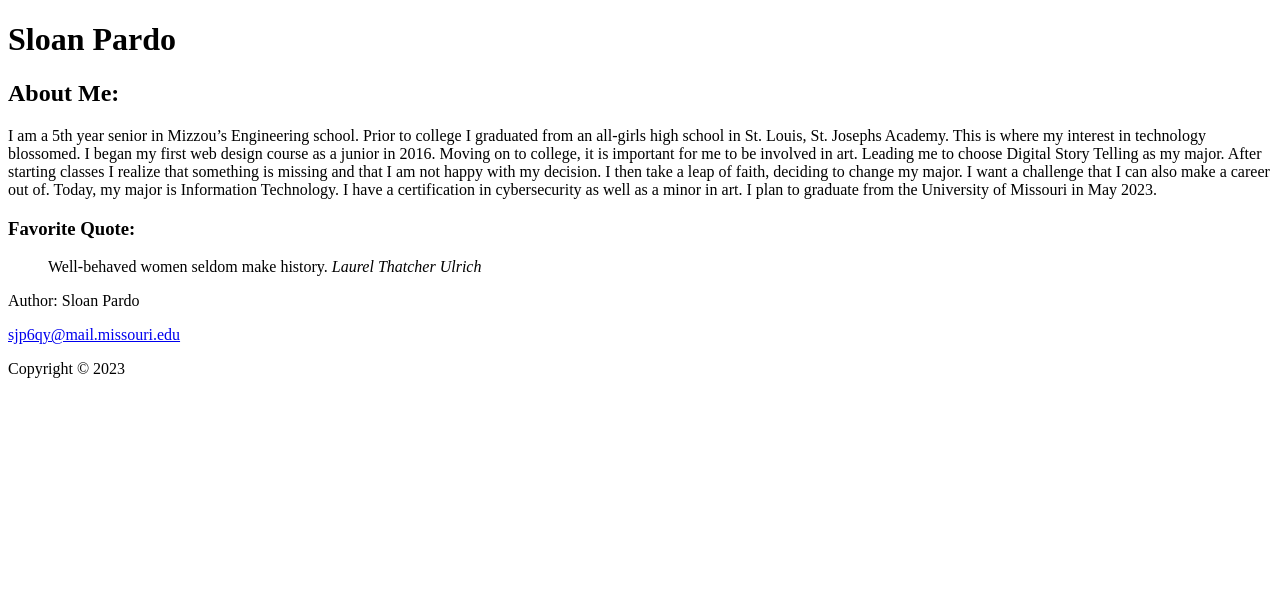
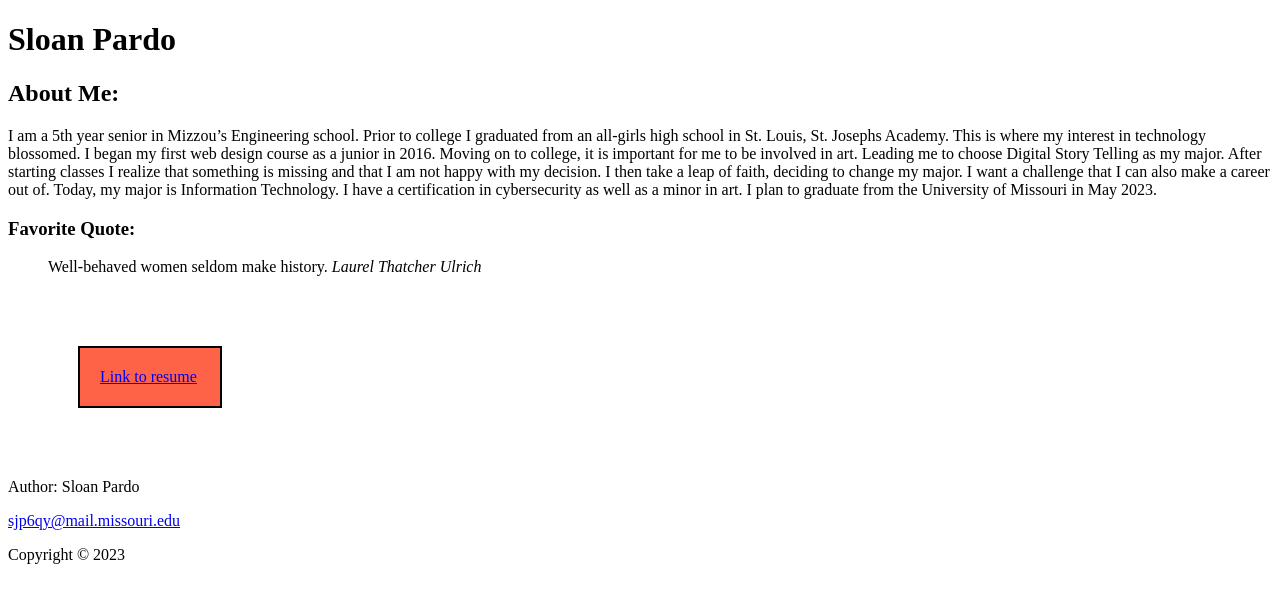
Before and after one commit to sloanyp/sloanyp.github.io, a plain HTML site: page islt_4355/about.html in a window 1280 px wide. Drawn offline with Linux system fonts and the light colour scheme.

Commit message:
adding resume to about page

```diff
--- a/islt_4355/about.html
+++ b/islt_4355/about.html
@@ -19,6 +19,15 @@ Tested: 2/6/2023
 
     <meta charset="utf-8">
     <title>About Me</title>
+    <style>
+        .resume {
+            background-color: tomato;
+            width: 100px;
+            border: 2px solid black;
+            margin: 70px;
+            padding: 20px;
+        }
+    </style>
 </head>
 <body>
     <header>
@@ -46,7 +55,9 @@ Tested: 2/6/2023
             </p>
 
         </blockquote>
-
+        <p class="resume">
+            <a href="file:///C:/Users/pardo/Desktop/islt_4355/pardoResume.PDF">Link to resume</a>
+        </p>
     </main>
     <footer>
         <p>Author: Sloan Pardo</p>
```
Also changed, not shown: 1 other file.
